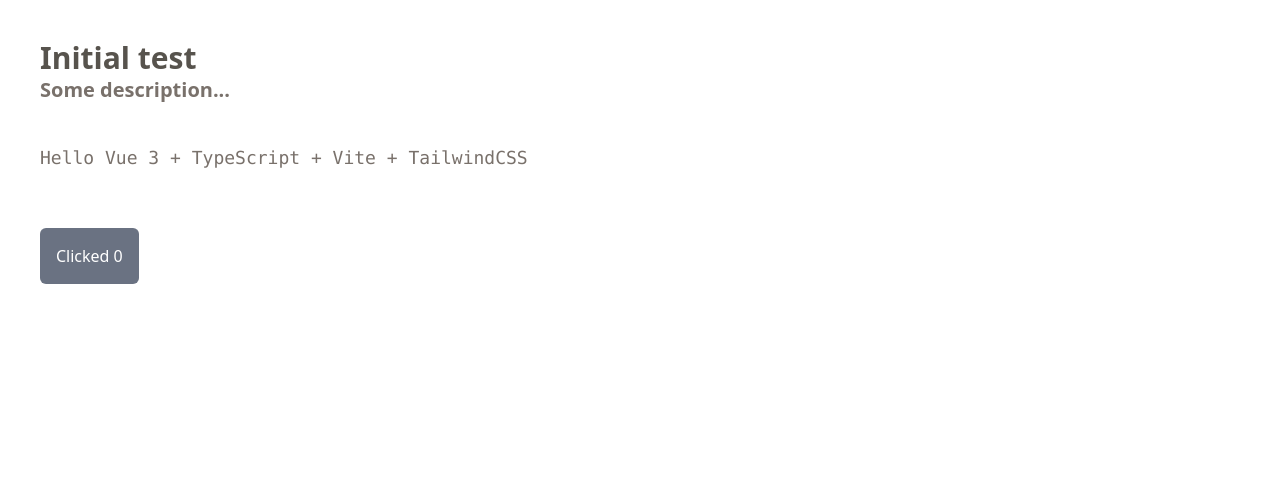
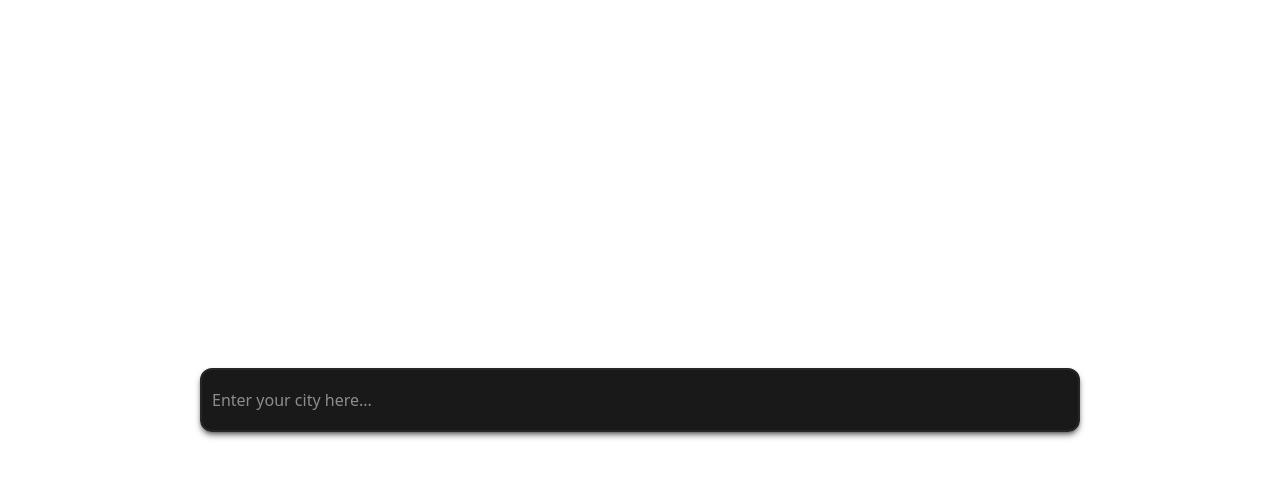
Before and after one commit to sarkans404/weatherApp, a Vue app: page / in a window 1280 px wide. Shown: the top 478 px of the page. Built offline with nearby package versions, Linux system fonts and the light colour scheme.

Commit message:
Added input field

```diff
--- a/src/App.vue
+++ b/src/App.vue
@@ -2,24 +2,25 @@
 export default {
   data() {
     return{
-      msg: 'Hello Vue 3 + TypeScript + Vite + TailwindCSS',
-      className: 'text-stone-500 font-mono text-lg ml-10 m-4',
-      clicks: 0
+      city: ''
     };
   },
   methods: {
-    counter() {
-      this.clicks++;
-    }
   }
 };
 </script>
 
 <template>
-  <h1 class="text-3xl text-stone-600 m-10 font-bold mb-0">Initial test</h1>
-  <p class="text-stone-500 font-semibold text-xl m-10 mt-0">Some description...</p>
-  <p v-bind:class="className">{{ msg != null ? msg : '' }}</p>
-  <button v-on:click="counter()" class="p-4 bg-gray-500 rounded-md m-10 cursor-pointer text-white">Clicked {{  clicks }}</button>
+  <main class="w-full h-screen flex justify-center items-center">
+    <div>
+      <div class="input-cont w-[55em] h-16 rounded-xl p-2 bg-[rgba(0,0,0,0.9)] border-2 border-stone-800 shadow-md shadow-black/50">
+          <input v-model.lazy="city" class="text-white w-full h-full outline-none transition-colors duration-300 focus:border-stone-800 border-2 border-transparent rounded-md" type="text" name="search" id="search" placeholder="Enter your city here...">
+      </div>
+      <div v-show="city" class="w-[55em] h-10 text-white mt-4 rounded-xl p-2 bg-[rgba(0,0,0,0.9)] border-2 border-stone-800 shadow-md shadow-black/50">
+        City: {{  city }}
+      </div>
+    </div>
+  </main>
 </template>
 
 <style scoped>
```
